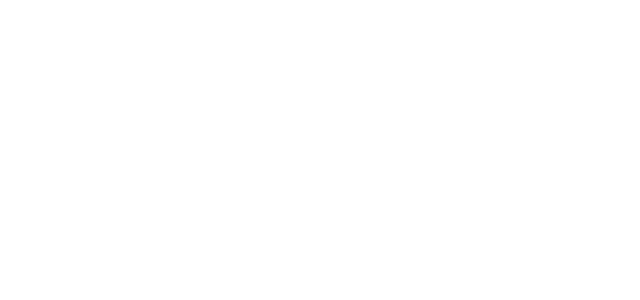
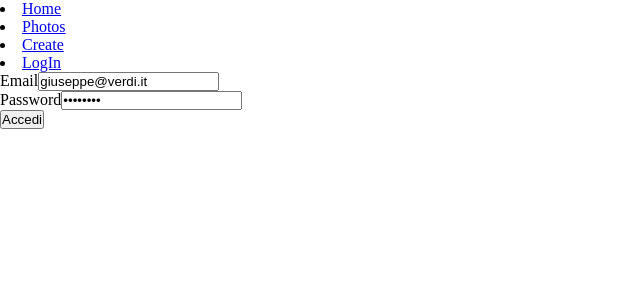
Before and after one commit to dariofusco/react-il-mio-fotoalbum, a React (Vite) app in the folder frontend/: page /login in a window 1280 px wide. Before the commit this address had no page. Shown: the top 300 px of the page, without its empty margins (0-640 px from the left). Built offline with nearby package versions, Linux system fonts and the light colour scheme.

Commit message:
login authcontext

```diff
--- a/frontend/src/App.jsx
+++ b/frontend/src/App.jsx
@@ -6,20 +6,42 @@ import SinglePhoto from "./pages/SinglePhoto"
 import CreatePhoto from "./pages/CreatePhoto"
 import EditPhoto from "./pages/EditPhoto"
 import DefaultLayout from "./layouts/DefaultLayout";
+import { AuthProvider } from "./contexts/AuthContext";
+import LogIn from "./pages/Login";
+import PrivatePage from "./middleware/PrivatePage";
+
 function App() {
 
   return (
     <>
       <BrowserRouter>
+
+        <AuthProvider>
+
           <Routes>
+
+            {/* Rotte Pubbliche */}
             <Route element={<DefaultLayout />}>
               <Route index element={<Home />} />
+              <Route path="login" element={<LogIn />} />
               <Route path="photos" element={<Photos />} />
               <Route path="/photos/:id" element={<SinglePhoto />} />
+            </Route>
+
+            {/* Rotte Private */}
+            <Route element={
+              <PrivatePage>
+                <DefaultLayout />
+              </PrivatePage>
+            }>
               <Route path="/photos/create" element={<CreatePhoto />} />
               <Route path="/photos/:id/edit" element={<EditPhoto />} />
             </Route>
+
           </Routes>
+
+        </AuthProvider>
+
       </BrowserRouter>
     </>
   )
--- a/frontend/src/components/Form.jsx
+++ b/frontend/src/components/Form.jsx
@@ -1,9 +1,20 @@
 import { useState, useEffect } from "react";
 import axios from "axios";
+
+const defaultFormData = {
+    title: '',
+    description: '',
+    image: '',
+    categories: [],
+    visible: false
+};
 
 export default function ({ initialData, onSubmit }) {
 
     const [categories, setCategories] = useState([]);
+
+    const [formData, setFormData] = useState(defaultFormData);
+
     const fetchCategories = async () => {
         const { data: array } = await axios.get('http://localhost:3000/categories');
         setCategories(array);
@@ -14,15 +25,11 @@ export default function ({ initialData, onSubmit }) {
         fetchCategories();
     }, [])
 
-    const defaultData = initialData || {
-        title: '',
-        description: '',
-        image: '',
-        categories: [],
-        visible: false
-    }
-
-    const [formData, setFormData] = useState(defaultData);
+    useEffect(() => {
+        if(initialData) {
+            setFormData(initialData)
+        }
+    }, [initialData])
 
     const handleField = (name, value) => {
 
--- a/frontend/src/components/Navbar.jsx
+++ b/frontend/src/components/Navbar.jsx
@@ -1,6 +1,9 @@
 import { NavLink } from "react-router-dom";
+import { useAuth } from "../contexts/AuthContext"
 
 export default function () {
+
+    const { isLoggedIn, logout } = useAuth();
 
     return (
         <header>
@@ -15,6 +18,14 @@ export default function () {
                     <li>
                         <NavLink to="/photos/create">Create</NavLink>
                     </li>
+                    {!isLoggedIn &&
+                        <li>
+                            <NavLink to="/login">LogIn</NavLink>
+                        </li>
+                    }
+                    {isLoggedIn &&
+                        <li><a href="#" onClick={logout}>LogOut</a></li>
+                    }
                 </menu>
             </nav>
         </header>
--- /dev/null
+++ b/frontend/src/contexts/AuthContext.jsx
@@ -0,0 +1,57 @@
+import { createContext, useContext } from "react";
+import { useNavigate } from "react-router-dom";
+import useStorage from "../hooks/useStorage";
+import axios from "../utils/axiosClient";
+
+const AuthContext = createContext();
+
+const AuthProvider = ({ children }) => {
+
+    const navigate = useNavigate();
+
+    const [user, setUser] = useStorage(null, 'user');
+    const isLoggedIn = user !== null;
+
+    const login = async (payload) => {
+        try {
+            const { data: response } = await axios.post('/auth/login', payload);
+            setUser(response.data);
+            localStorage.setItem('accessToken', response.token);
+            navigate('/');
+        } catch (err) {
+            const { errors } = err.response.data;
+            const error = new Error(errors ? 'Errore di Login' : err.response.data);
+            error.errors = errors;
+            throw error;
+        }
+    }
+
+    const logout = () => {
+        setUser(null);
+        localStorage.removeItem('accessToken');
+        navigate('/login');
+    }
+
+    const value = {
+        user,
+        isLoggedIn,
+        login,
+        logout,
+    };
+
+    return (
+        <AuthContext.Provider value={value}>
+            {children}
+        </AuthContext.Provider>
+    )
+}
+
+const useAuth = () => {
+    const value = useContext(AuthContext);
+    if (value === undefined) {
+        throw new Error('Non sei dentro al Auth Provider.');
+    }
+    return value;
+}
+
+export { AuthProvider, useAuth };
--- /dev/null
+++ b/frontend/src/hooks/useStorage.jsx
@@ -0,0 +1,38 @@
+import { useState } from "react";
+
+const useStorage = (initialValue, itemKey) => {
+
+    const [state, setState] = useState(() => {
+
+        const itemValue = localStorage.getItem(itemKey);
+        if (itemValue === null) {
+            localStorage.setItem(itemKey, JSON.stringify(initialValue));
+        }
+
+        if (itemValue === null) {
+            return initialValue;
+        } else {
+            return itemValue === 'undefined' ? undefined : JSON.parse(itemValue);
+        }
+
+    });
+
+    const changeState = (payload) => {
+        if (typeof payload === 'function') {
+            setState(payload);
+            setState(curr => {
+                localStorage.setItem(itemKey, JSON.stringify(curr));
+                return curr;
+            })
+        } else {
+            const newState = payload;
+            setState(newState);
+            localStorage.setItem(itemKey, JSON.stringify(newState));
+        }
+    }
+
+    return [state, changeState];
+
+}
+
+export default useStorage;
--- /dev/null
+++ b/frontend/src/middleware/PrivatePage.jsx
@@ -0,0 +1,10 @@
+import { useAuth } from "../contexts/AuthContext";
+import { Navigate } from "react-router-dom";
+
+export default function ({ children }) {
+    const { isLoggedIn } = useAuth();
+
+    if (!isLoggedIn) return <Navigate to="/login" />
+
+    return children;
+}
--- a/frontend/src/pages/EditPhoto.jsx
+++ b/frontend/src/pages/EditPhoto.jsx
@@ -13,7 +13,6 @@ export default function () {
 
     const fetchDataToEdit = async () => {
         const { data: p } = await axios.get(`http://localhost:3000/photos/${id}`);
-
         setDataToEdit({
             title: p.title,
             description: p.description,
@@ -21,7 +20,6 @@ export default function () {
             categories: p.categories.map(i => i.id),
             visible: p.visible
         });
-        console.log(dataToEdit);
     }
 
     useEffect(() => {
@@ -50,10 +48,9 @@ export default function () {
         </div>
 
         <Link to="../" relative="path">Annulla</Link>
-
-        <Form
+        {dataToEdit !== null && <Form
             initialData={dataToEdit}
             onSubmit={updatePhoto}
-        />
+        />}
     </>)
 }
--- a/frontend/src/pages/Home.jsx
+++ b/frontend/src/pages/Home.jsx
@@ -1,8 +1,16 @@
+import { useAuth } from "../contexts/AuthContext"
+
 export default function () {
+
+    const { user, isLoggedIn } = useAuth();
 
     return (<>
         <div>
-            <h1>Home Page</h1>
+            {isLoggedIn ?
+                <h1>Benvenuto {user.name || user.email}!</h1>
+                :
+                <h1>Home Page</h1>
+            }
         </div>
     </>)
 }
--- /dev/null
+++ b/frontend/src/pages/Login.jsx
@@ -0,0 +1,63 @@
+import { useAuth } from "../contexts/AuthContext";
+import { useState } from "react";
+
+export default function () {
+
+    const { login } = useAuth();
+
+    const initialData = {
+        email: 'giuseppe@verdi.it',
+        password: 'password'
+    };
+
+    const [formData, setFormData] = useState(initialData);
+
+    const [loginError, setLoginError] = useState(null);
+
+    const changeData = (key, value) => {
+        setFormData(curr => ({
+            ...curr,
+            [key]: value
+        }));
+    }
+
+    const handleSubmit = async e => {
+        e.preventDefault();
+        try {
+            await login(formData);
+            setFormData(initialData);
+        } catch (err) {
+            setLoginError(err);
+        }
+    }
+
+    return (<>
+        <form onSubmit={handleSubmit}>
+
+            <div className="form-element">
+                <label>Email</label>
+                <input
+                    type="text"
+                    value={formData.email}
+                    onChange={e => changeData('email', e.target.value)}
+                />
+            </div>
+
+            <div className="form-element">
+                <label>Password</label>
+                <input
+                    type="password"
+                    value={formData.password}
+                    onChange={e => changeData('password', e.target.value)}
+                />
+            </div>
+
+            {loginError !== null && <div className="error">{loginError.message}</div>}
+            {loginError?.errors && loginError.errors.map((err, index) => (
+                <div key={`err${index}`}>{err.msg}</div>
+            ))}
+
+            <button>Accedi</button>
+        </form>
+    </>)
+}
```
Also changed, not shown: frontend/src/layouts/DashboardLayout.jsx (added, +15 -0 lines), 2 other files (tests, documents, lock files or other folders). Lines whose indentation alone changed are shown as unchanged.
